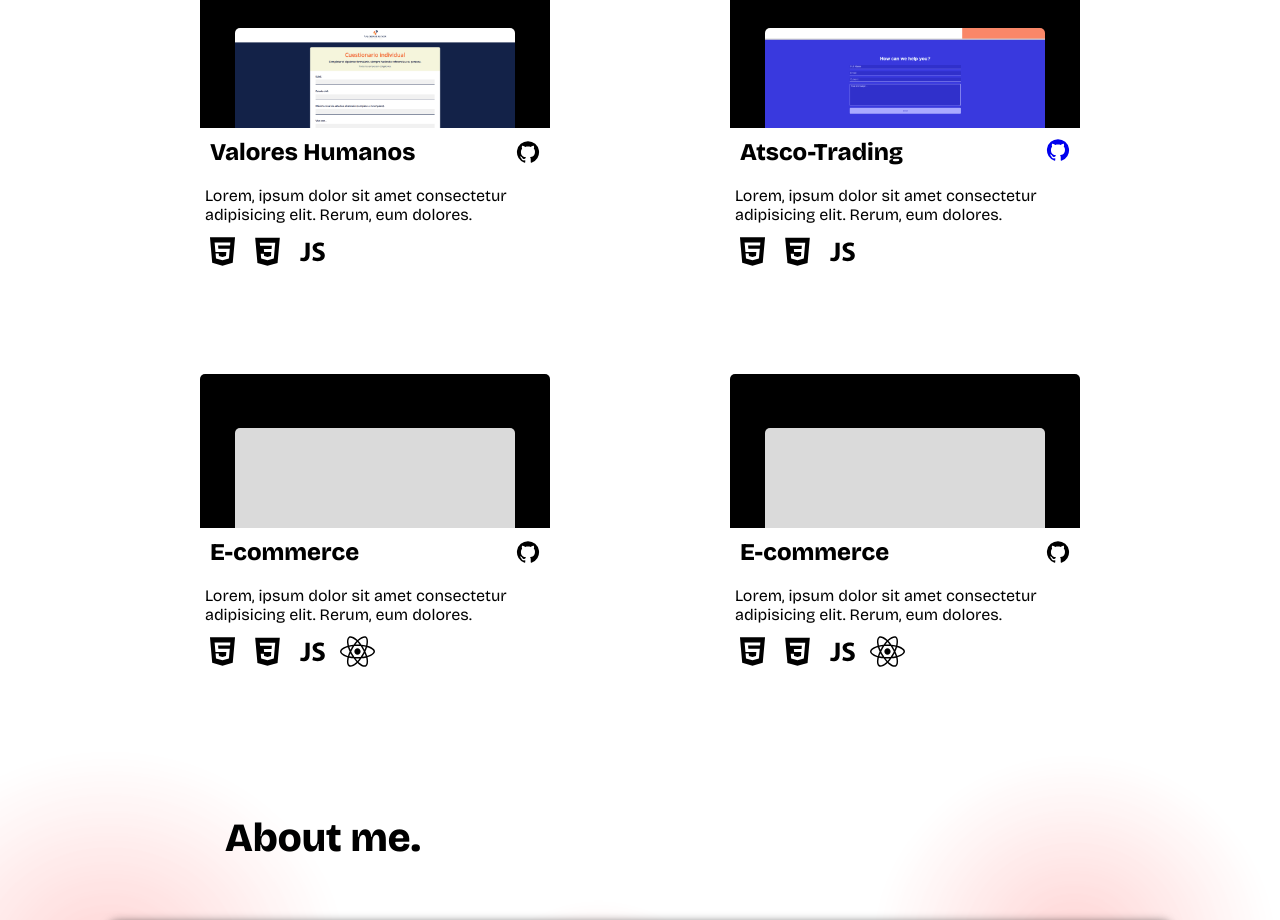
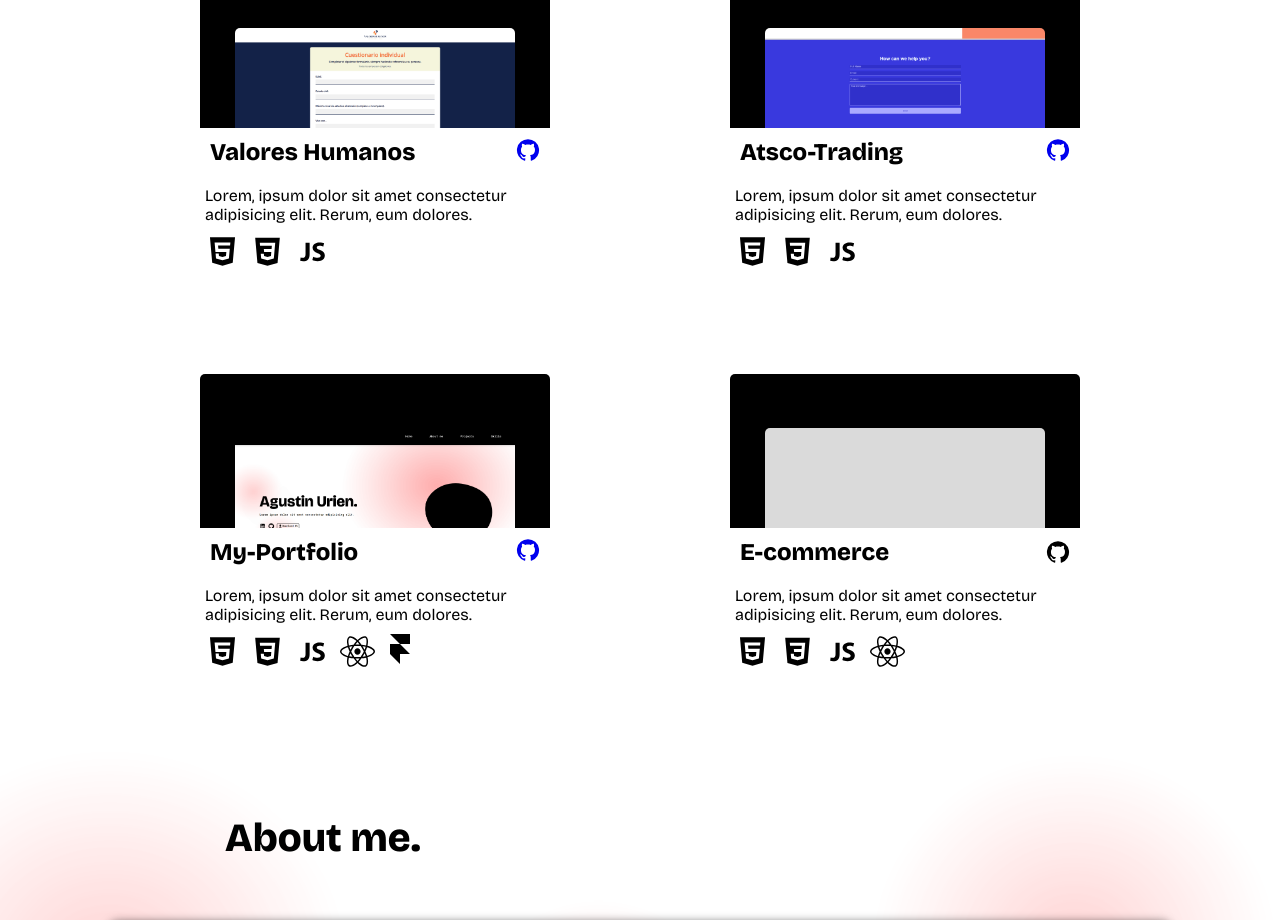
Before and after one commit to agustinurien/myPortfolio, a React (Vite) app: page / in a window 1280 px wide. Shown: the part 2400-3320 px from the top of the page. Built offline with nearby package versions, Linux system fonts and the light colour scheme.

Commit message:
agregue links

```diff
--- a/src/common/languaje/Languaje.jsx
+++ b/src/common/languaje/Languaje.jsx
@@ -1,7 +1,7 @@
 import { FaReact } from "react-icons/fa"
 import "../languaje/language.css"
 import { AiFillHtml5 } from "react-icons/ai"
-import { DiCss3, DiIllustrator, DiJavascript1, DiPython, DiWordpress } from "react-icons/di"
+import { DiCss3, DiJavascript1, DiPython, DiWordpress } from "react-icons/di"
 import { BsFillDatabaseFill, BsGit } from "react-icons/bs"
 import { BiLogoFirebase } from "react-icons/bi"
 import { motion, useAnimation, useInView } from "framer-motion"
--- a/src/common/projects/Projects.jsx
+++ b/src/common/projects/Projects.jsx
@@ -8,6 +8,7 @@ import { motion, useAnimation, useInView } from "framer-motion"
 import { useEffect } from 'react';
 import { useRef } from 'react';
 import { BiLogoFirebase } from 'react-icons/bi';
+import { SiFramer } from "react-icons/si";
 
 
 const Projects = () => {
@@ -146,7 +147,7 @@ const Projects = () => {
                                 <h2>
                                     Valores Humanos
                                 </h2>
-                                <GitHub />
+                                <a href="https://github.com/agustinurien/myPortfolio"><GitHub /></a>
                             </div>
                             <p>Lorem, ipsum dolor sit amet consectetur adipisicing elit. Rerum, eum dolores. </p>
                             <div className='iconos'>
@@ -208,15 +209,15 @@ const Projects = () => {
                         <motion.div
                             whileHover={whileHoverAnim}
                             initial={{ y: 50 }}
-                            className='boxImage'>
+                            className='boxImage port'>
 
                         </motion.div>
                         <div className='contenedorInfo'>
                             <div className='tituloGit'>
                                 <h2>
-                                    E-commerce
+                                    My-Portfolio
                                 </h2>
-                                <GitHub />
+                                <a href="https://github.com/agustinurien/myPortfolio"><GitHub /></a>
                             </div>
                             <p>Lorem, ipsum dolor sit amet consectetur adipisicing elit. Rerum, eum dolores. </p>
                             <div className='iconos'>
@@ -224,6 +225,7 @@ const Projects = () => {
                                 <DiCss3 className="icon" />
                                 <DiJavascript1 className="icon" />
                                 <FaReact className="icon" />
+                                <SiFramer className="icon2" />
                             </div>
                         </div>
                     </div>
--- a/src/common/projects/projects.css
+++ b/src/common/projects/projects.css
@@ -69,6 +69,11 @@
     background-position: center;
     background-size: cover;
 }
+.boxImage.port{
+    background-image: url(../../assets/portfolioimg.png);
+    background-position: center;
+    background-size: cover;
+}
 
 .contenedorInfo{
     padding: 5px;
@@ -98,3 +103,7 @@
     font-size: 35px;
 
 }
+.icon2{
+    font-size: 30px;
+
+}
```
Also changed, not shown: src/assets/portfolioimg.png (added).
